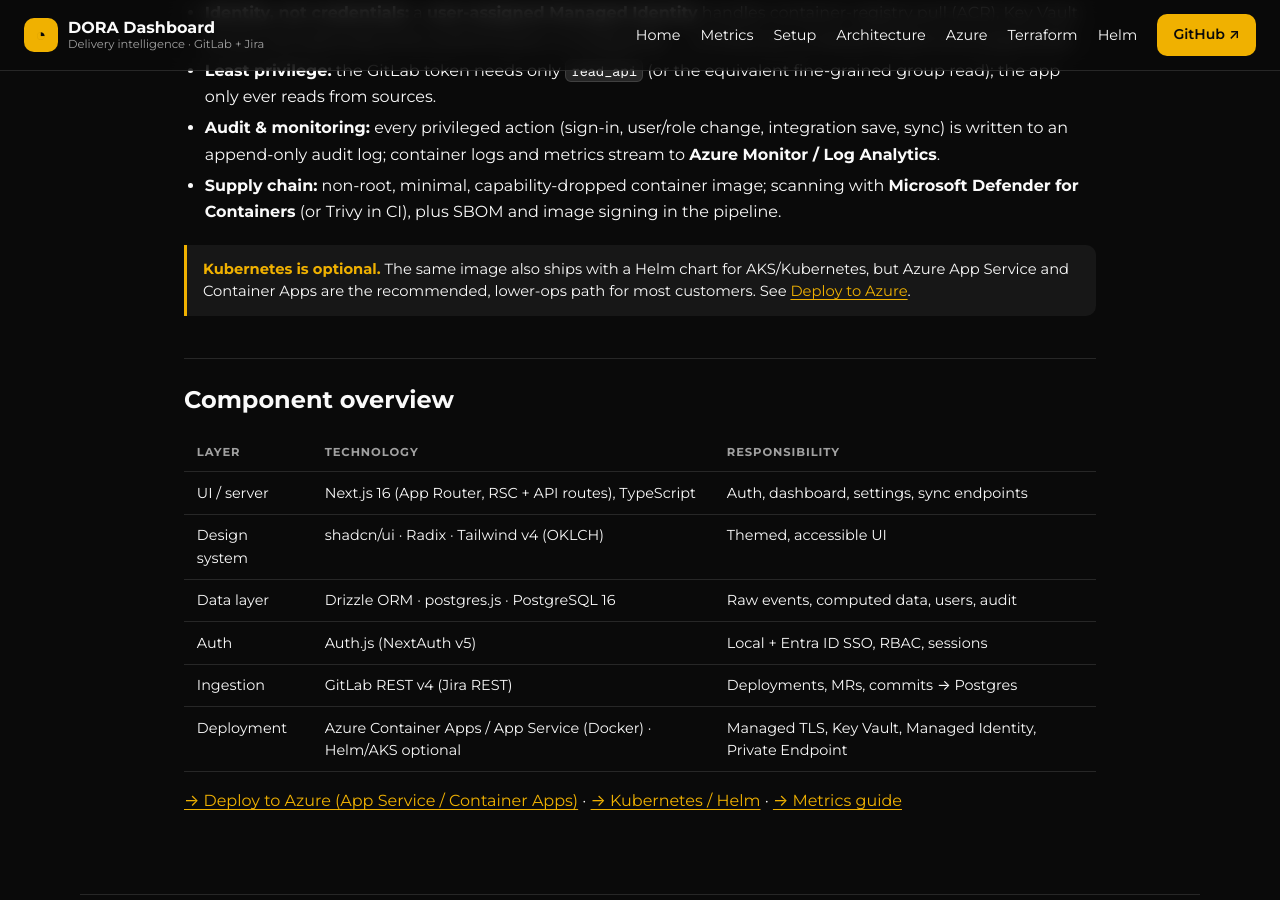
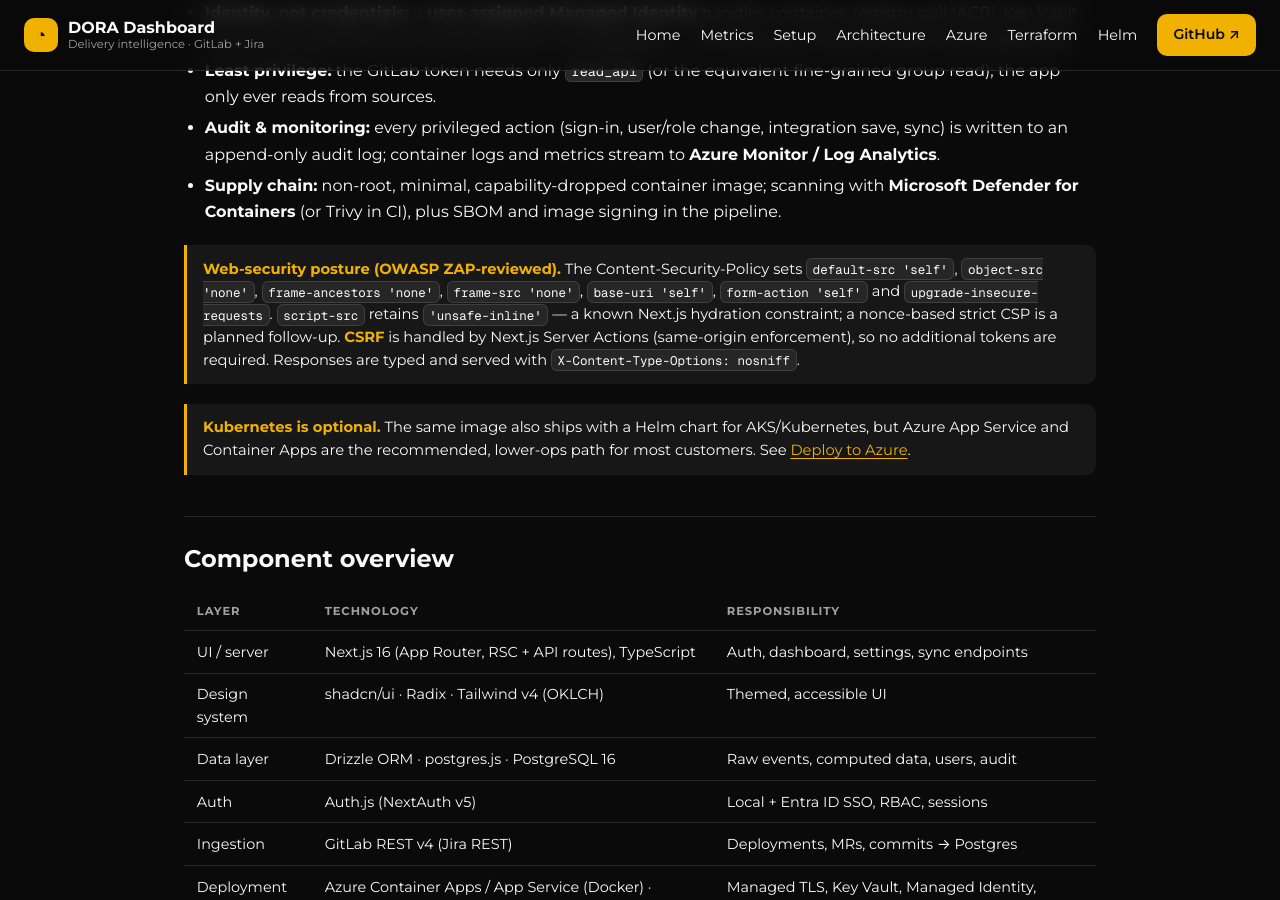
Before and after one commit to olafkfreund/dora-dashboard, a Jekyll site: the page built from docs/architecture.md, in a window 1280 px wide and 900 px high, scrolled down 2542 px. Built offline with Jekyll 4.4.1, drawn with Linux system fonts in a browser that asks for light colours.

Commit message:
Harden CSP (#44): add frame-src none, worker-src, manifest-src, upgrade-insecure-requests; document posture
Adds the remaining safe CSP directives. script-src 'unsafe-inline' retained (Next.js
hydration constraint; nonce-based strict CSP is a documented follow-up). CSRF is handled
by Next Server Actions (same-origin). Architecture page documents the ZAP-reviewed posture.

```diff
--- a/docs/architecture.md
+++ b/docs/architecture.md
@@ -154,6 +154,14 @@
 signing in the pipeline.</li>
 </ul>
 
+<div class="note"><strong>Web-security posture (OWASP ZAP-reviewed).</strong> The Content-Security-Policy
+sets <code>default-src 'self'</code>, <code>object-src 'none'</code>, <code>frame-ancestors 'none'</code>,
+<code>frame-src 'none'</code>, <code>base-uri 'self'</code>, <code>form-action 'self'</code> and
+<code>upgrade-insecure-requests</code>. <code>script-src</code> retains <code>'unsafe-inline'</code> —
+a known Next.js hydration constraint; a nonce-based strict CSP is a planned follow-up.
+<strong>CSRF</strong> is handled by Next.js Server Actions (same-origin enforcement), so no additional
+tokens are required. Responses are typed and served with <code>X-Content-Type-Options: nosniff</code>.</div>
+
 <div class="note"><strong>Kubernetes is optional.</strong> The same image also ships with a Helm
 chart for AKS/Kubernetes, but Azure App Service and Container Apps are the recommended,
 lower-ops path for most customers. See <a href="{{ '/azure/' | relative_url }}">Deploy to Azure</a>.</div>
--- a/next.config.mjs
+++ b/next.config.mjs
@@ -17,15 +17,21 @@
     value: [
       "default-src 'self'",
       // Next.js hydration + Tailwind require inline; no external script/style origins.
+      // ('unsafe-inline' for scripts is a known Next.js constraint; a nonce-based
+      // strict-CSP is a documented follow-up requiring careful browser validation.)
       "script-src 'self' 'unsafe-inline'",
       "style-src 'self' 'unsafe-inline'",
       "img-src 'self' data:",
       "font-src 'self' data:",
       "connect-src 'self'",
       "frame-ancestors 'none'",
+      "frame-src 'none'",
+      "worker-src 'self' blob:",
+      "manifest-src 'self'",
       "base-uri 'self'",
       "form-action 'self'",
       "object-src 'none'",
+      "upgrade-insecure-requests",
     ].join("; "),
   },
 ]
```
